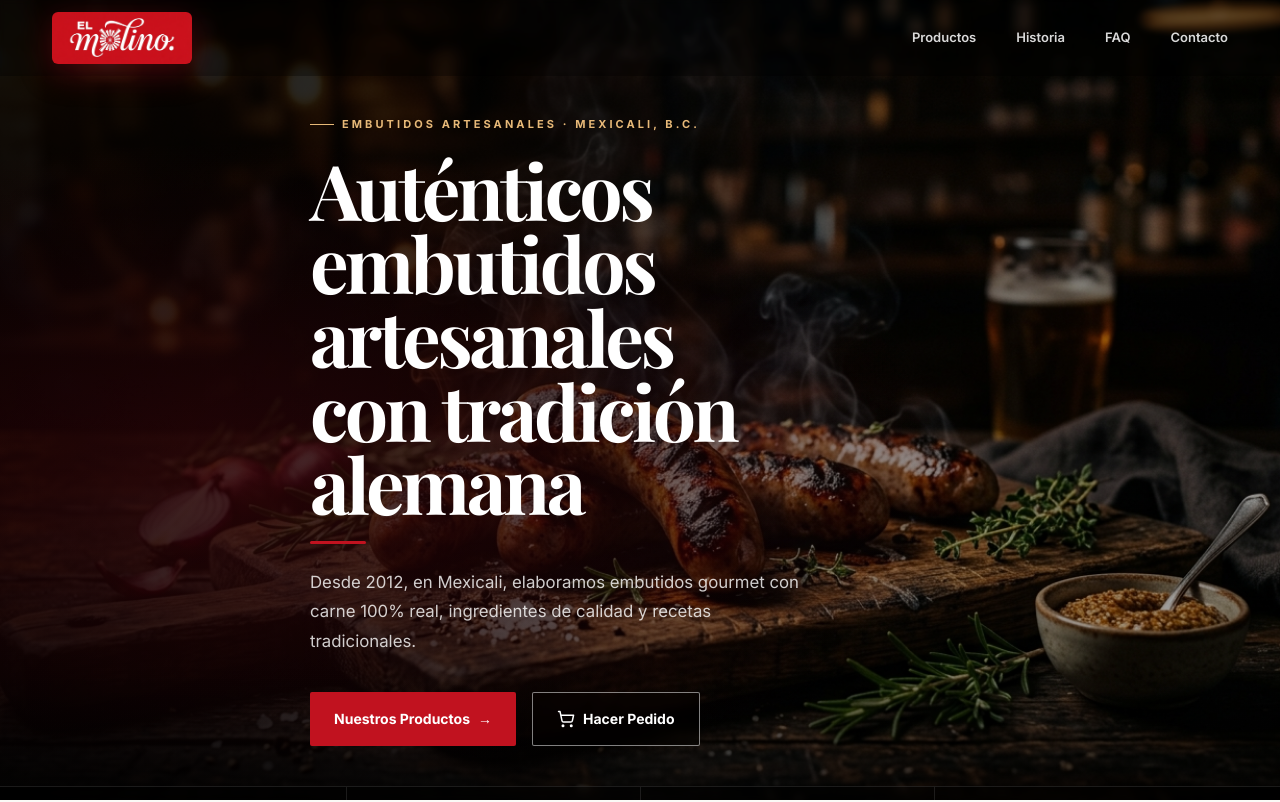
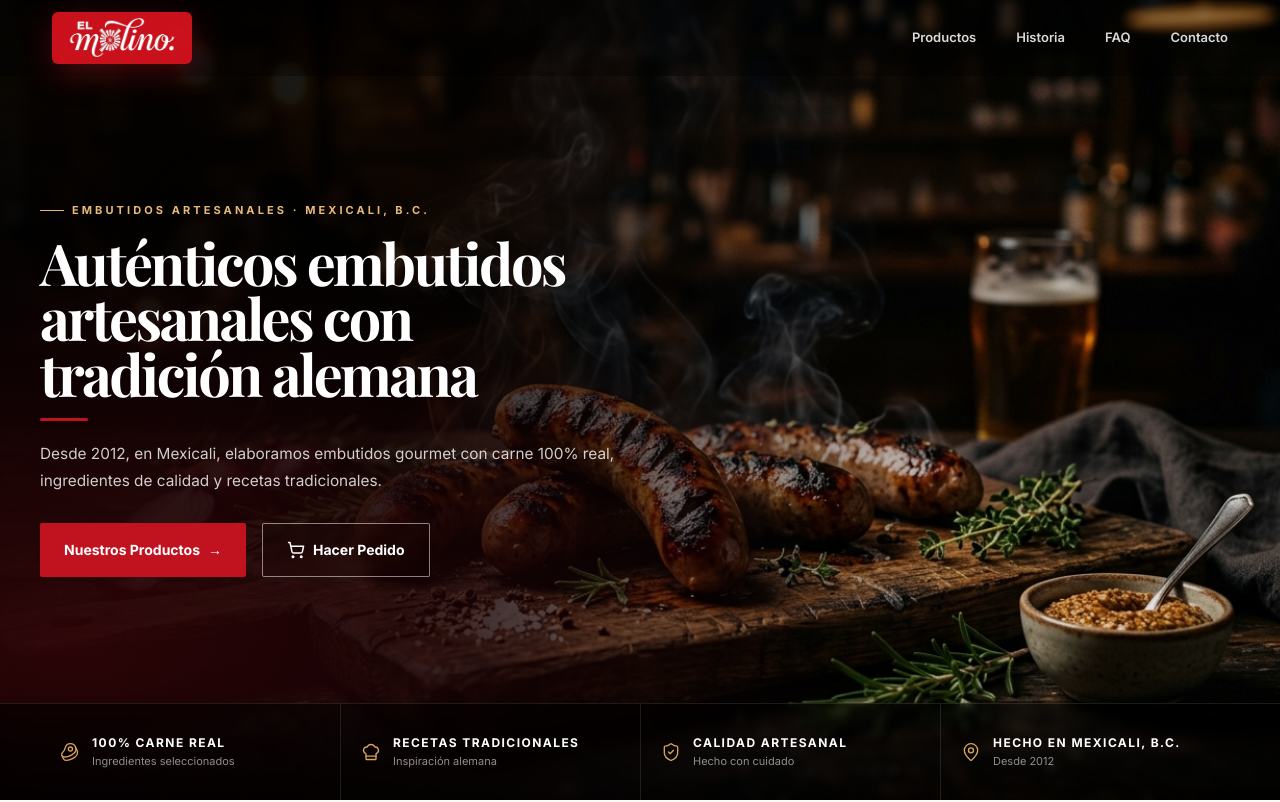
Before and after one commit to gerardocastrovargas-web/el-molino, a React (Vite) app: page / in a window 1280 px wide. Shown: the top 802 px of the page. Built offline with nearby package versions, Linux system fonts and the light colour scheme; a web font is replaced by a local one.

Commit message:
feat: hero layout split - text left 48%, food image visible right 52%

```diff
--- a/src/components/Hero.jsx
+++ b/src/components/Hero.jsx
@@ -2,39 +2,40 @@ import { motion } from 'framer-motion'
 import { Beef, ChefHat, MapPin, ShieldCheck, ShoppingCart } from 'lucide-react'
 
 const features = [
-  { icon: Beef,        title: '100% Carne real',        text: 'Ingredientes seleccionados' },
-  { icon: ChefHat,     title: 'Recetas tradicionales',  text: 'Inspiración alemana' },
-  { icon: ShieldCheck, title: 'Calidad artesanal',      text: 'Hecho con cuidado' },
+  { icon: Beef,        title: '100% Carne real',         text: 'Ingredientes seleccionados' },
+  { icon: ChefHat,     title: 'Recetas tradicionales',   text: 'Inspiración alemana' },
+  { icon: ShieldCheck, title: 'Calidad artesanal',       text: 'Hecho con cuidado' },
   { icon: MapPin,      title: 'Hecho en Mexicali, B.C.', text: 'Desde 2012' },
 ]
 
 export default function Hero() {
   return (
     <section id="inicio" className="relative isolate flex h-[100dvh] min-h-[580px] flex-col overflow-hidden bg-black pt-[76px]">
-      {/* Background image */}
+
+      {/* Background image — fills entire section */}
       <div className="absolute inset-0 -z-20">
         <img
           src="/assets/hero.jpg"
           alt=""
           aria-hidden="true"
-          className="h-full w-full object-cover object-center lg:object-[center_40%]"
+          className="h-full w-full object-cover object-[60%_50%]"
         />
       </div>
 
-      {/* Gradient overlays — left-heavy like the mockup */}
-      <div className="absolute inset-0 -z-10 bg-[linear-gradient(100deg,rgba(0,0,0,.93)_0%,rgba(0,0,0,.78)_38%,rgba(0,0,0,.45)_65%,rgba(0,0,0,.35)_100%)]" />
-      {/* Red glow accent */}
-      <div className="absolute inset-0 -z-10 bg-[radial-gradient(ellipse_at_18%_60%,rgba(193,18,31,.18),transparent_50%)]" />
-      {/* Bottom fade into the badges bar */}
-      <div className="absolute bottom-0 left-0 right-0 -z-10 h-32 bg-gradient-to-t from-black/70 to-transparent" />
+      {/* Gradient: very dark on the left, fades to nearly transparent on the right */}
+      <div className="absolute inset-0 -z-10 bg-[linear-gradient(to_right,rgba(0,0,0,.96)_0%,rgba(0,0,0,.88)_30%,rgba(0,0,0,.55)_52%,rgba(0,0,0,.18)_75%,rgba(0,0,0,.06)_100%)]" />
+      {/* Subtle red glow bottom-left */}
+      <div className="absolute inset-0 -z-10 bg-[radial-gradient(ellipse_at_5%_80%,rgba(193,18,31,.22),transparent_45%)]" />
+      {/* Bottom fade into badges */}
+      <div className="absolute bottom-0 left-0 right-0 -z-10 h-28 bg-gradient-to-t from-black/65 to-transparent" />
 
-      {/* Main content */}
-      <div className="mx-auto flex flex-1 max-w-[1240px] items-center px-5 py-10 lg:px-8">
+      {/* ── Main content — constrained left column ── */}
+      <div className="mx-auto flex w-full flex-1 max-w-[1320px] items-center px-5 py-8 lg:px-10">
         <motion.div
           initial={{ opacity: 0, y: 32 }}
           animate={{ opacity: 1, y: 0 }}
           transition={{ duration: 0.85, ease: [0.22, 1, 0.36, 1] }}
-          className="max-w-[660px]"
+          className="w-full max-w-[52%] lg:max-w-[48%]"
         >
           <motion.span
             initial={{ opacity: 0, x: -12 }}
@@ -46,18 +47,18 @@ export default function Hero() {
             Embutidos artesanales · Mexicali, B.C.
           </motion.span>
 
-          <h1 className="font-display mt-5 text-[clamp(2.8rem,6vw,5.2rem)] font-bold leading-[.96] tracking-[-.045em] text-white text-balance">
-            Auténticos embutidos artesanales<br className="hidden sm:block" /> con tradición alemana
+          <h1 className="font-display mt-4 text-[clamp(2.4rem,4.5vw,4.6rem)] font-bold leading-[.97] tracking-[-.045em] text-white">
+            Auténticos embutidos artesanales con tradición alemana
           </h1>
 
-          <div className="mt-5 h-[3px] w-14 bg-brand-500 rounded-full" />
+          <div className="mt-4 h-[3px] w-12 bg-brand-500 rounded-full" />
 
-          <p className="mt-6 max-w-[500px] text-base leading-[1.75] text-white/80 sm:text-[1.05rem]">
+          <p className="mt-5 text-[clamp(.9rem,1.2vw,1.05rem)] leading-[1.75] text-white/80">
             Desde 2012, en Mexicali, elaboramos embutidos gourmet con carne 100% real,
             ingredientes de calidad y recetas tradicionales.
           </p>
 
-          <div className="mt-9 flex flex-wrap gap-4">
+          <div className="mt-7 flex flex-wrap gap-4">
             <motion.a
               href="#productos"
               className="btn-primary"
@@ -80,21 +81,21 @@ export default function Hero() {
         </motion.div>
       </div>
 
-      {/* Trust badges bar */}
+      {/* ── Trust badges bar ── */}
       <div className="border-t border-white/10 bg-black/55 backdrop-blur-sm">
-        <div className="mx-auto grid max-w-[1240px] grid-cols-2 divide-x divide-white/10 px-5 sm:grid-cols-4 lg:px-8">
+        <div className="mx-auto grid max-w-[1320px] grid-cols-2 divide-x divide-white/10 px-5 sm:grid-cols-4 lg:px-10">
           {features.map(({ icon: Icon, title, text }, index) => (
             <motion.div
               key={title}
               initial={{ opacity: 0, y: 16 }}
               animate={{ opacity: 1, y: 0 }}
               transition={{ delay: 0.55 + index * 0.1, duration: 0.5 }}
-              className="flex min-h-[108px] items-center gap-3 px-3 py-5 sm:px-5"
+              className="flex min-h-[96px] items-center gap-3 px-3 py-4 sm:px-5"
             >
-              <Icon className="shrink-0 text-[#D6A45C]" strokeWidth={1.6} size={22} />
+              <Icon className="shrink-0 text-[#D6A45C]" strokeWidth={1.6} size={20} />
               <div>
-                <p className="text-xs font-bold uppercase tracking-[.12em] text-white sm:text-[13px]">{title}</p>
-                <p className="mt-1 text-[11px] text-white/55 sm:text-xs">{text}</p>
+                <p className="text-[11px] font-bold uppercase tracking-[.12em] text-white sm:text-xs">{title}</p>
+                <p className="mt-0.5 text-[10px] text-white/55 sm:text-[11px]">{text}</p>
               </div>
             </motion.div>
           ))}
```
